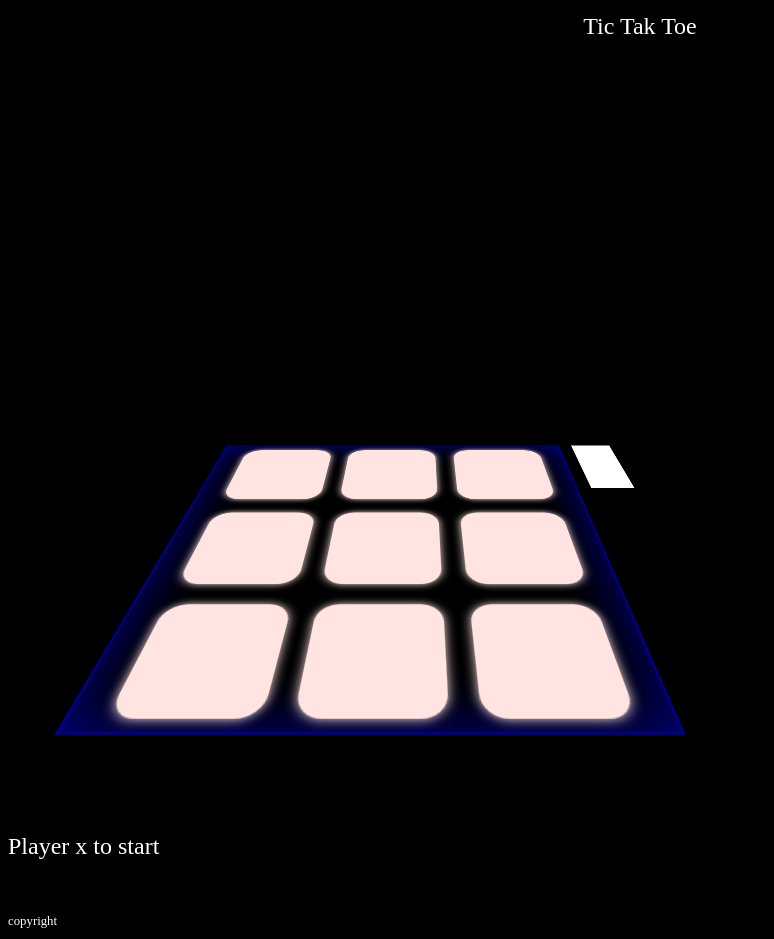
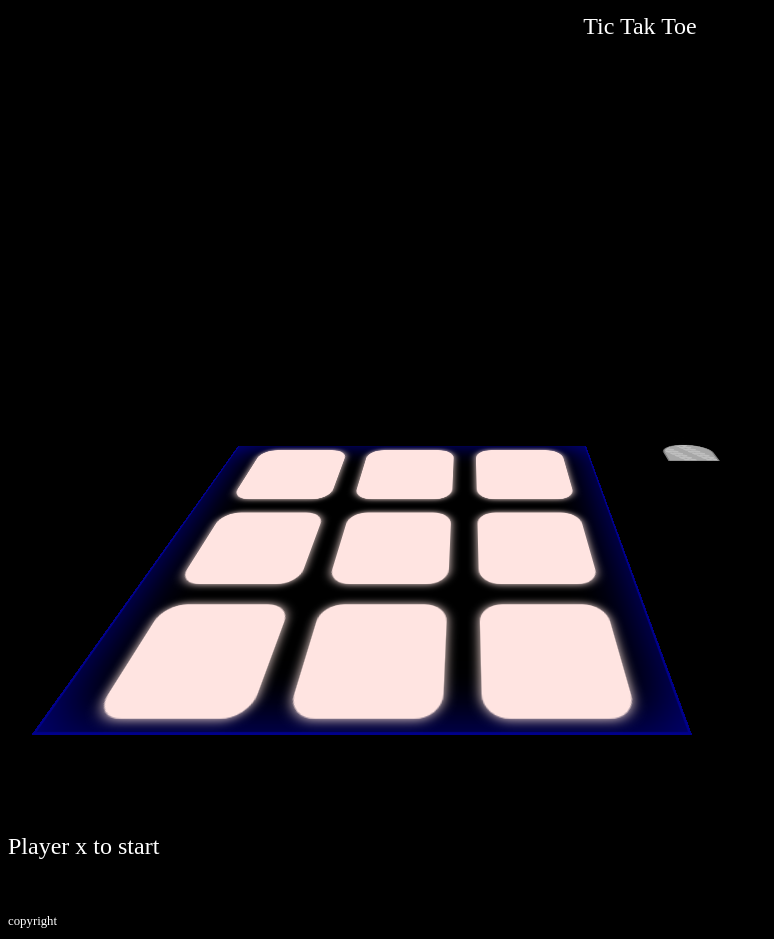
Before and after one commit to renn72/TicTakToe, a plain HTML site: page index.html in a window 1280 px wide. Shown: the whole page, without its empty margins (0-774 px from the left). Drawn offline with Linux system fonts and the light colour scheme.

```diff
--- a/css/style.css
+++ b/css/style.css
@@ -29,7 +29,7 @@ footer {
 
 .perspective-parent {
   perspective: 500px;
-  width: 500px;
+  width: 600px;
   height: 400px;
   margin: 0 10rem;
 }
@@ -110,14 +110,24 @@ footer {
   transform: scale(0.8, 0.6) rotateX(-40deg);
 }
 
-.tick-tak-shooter-container {
+/* .tick-tak-shooter-container {
+
+} */
+
+.shooter {
+  margin-left: 6rem;
+  width: 50px;
+  height: 100px;
+  background-color: rgba(0, 0, 0, 0);
 }
 
-.shooter {
-  width: 50px;
-  height: 100px;
-  background-color: white;
-  margin-left: 1rem;
+#cannon-img {
+  position: absolute;
+  margin-left: 6rem;
+  top: -40px;
+  display: block;
+  transform: rotateX(-50deg);
+  z-index: 2;
 }
 
 #game-state-display {
--- a/index.html
+++ b/index.html
@@ -49,6 +49,8 @@
             </div>
           </section>
           <section class="tic-tak-shooter-container">
+            <img src="./images/cannon.png" id="cannon-img" alt="" />
+
             <div class="shooter"></div>
           </section>
         </div>
```
Also changed, not shown: images/cannon.png (added).
